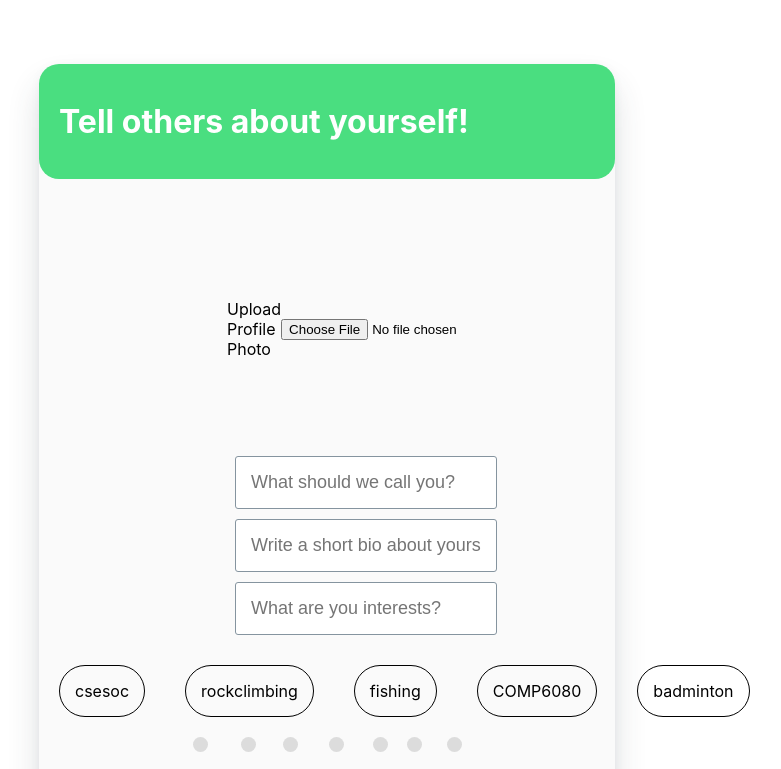
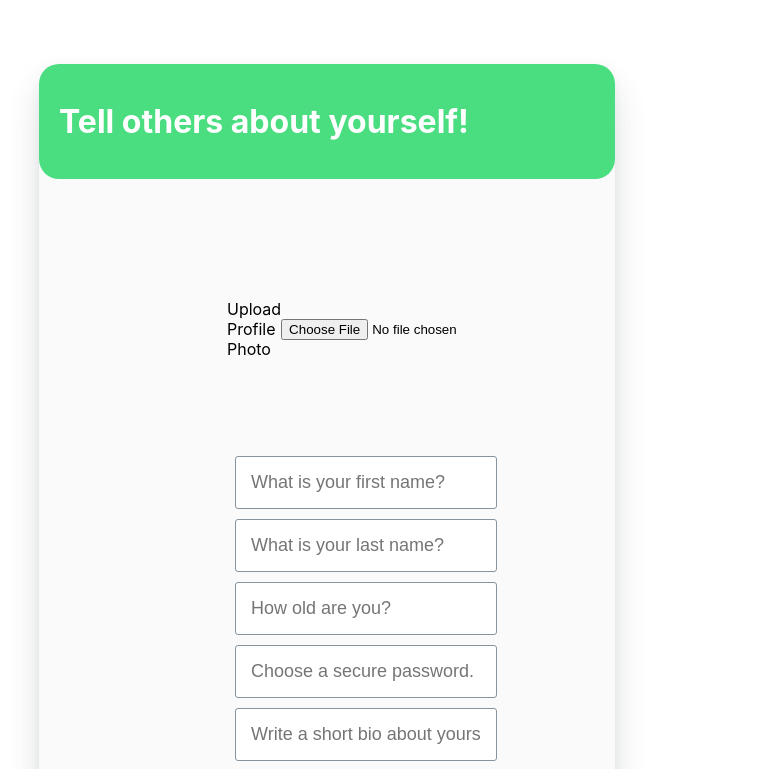
Before and after one commit to csesoc/2022-T2-trainee-2, a React (Create React App) app in the folder frontend/: page /profile in a window 1280 px wide. Shown: the top 769 px of the page, without its empty margins (313-1094 px from the left). Built offline with nearby package versions, Linux system fonts and the light colour scheme.

Commit message:
added image upload to user schema

```diff
--- a/frontend/public/index.html
+++ b/frontend/public/index.html
@@ -24,7 +24,7 @@
       work correctly both with client-side routing and a non-root public URL.
       Learn how to configure a non-root public URL by running `npm run build`.
     -->
-    <title>React App</title>
+    <title>Groupr</title>
   </head>
   <body>
     <noscript>You need to enable JavaScript to run this app.</noscript>
--- a/frontend/src/components/TextInput/TextInput.jsx
+++ b/frontend/src/components/TextInput/TextInput.jsx
@@ -3,12 +3,18 @@ import styles from './TextInput.module.css';
 
 export default function TextInput() {
   return (
-    <div className={styles.text}>
-      <input placeholder="What should we call you?" />
+    <form className={styles.text}>
+      <input type='text' placeholder='What is your first name?' />
       <br />
-      <input placeholder="Write a short bio about yourself" />
+      <input type='text' placeholder='What is your last name?' />
       <br />
-      <input placeholder="What are you interests?" />
-    </div>
+      <input type='number' min='13' placeholder='How old are you?' />
+      <br />
+      <input type='password' placeholder='Choose a secure password.' />
+      <br />
+      <input type='text' placeholder='Write a short bio about yourself' />
+      <br />
+      <input placeholder='What are you interests?' />
+    </form>
   );
 }
--- a/frontend/src/pages/ProfilePage/MainBlock.jsx
+++ b/frontend/src/pages/ProfilePage/MainBlock.jsx
@@ -9,30 +9,34 @@ import WeeklyCalendar from '../../components/WeeklyCalendar/WeeklyCalendar';
 export default function MainBlock() {
   const [selectedImage, setSelectedImage] = useState(null);
   function onSubmit() {
-    fetch("localhost:8000/register", {
-      method: "POST",
+    fetch('localhost:8000/register', {
+      method: 'POST',
       headers: {
         Accept: 'application/json',
-       'Content-Type': 'application/json',
+        'Content-Type': 'application/json',
       },
-      body: { image: JSON.stringify(selectedImage),
-        firstName: "Bob",
-        lastName: "Bob",
-        age: "60",
-        username: "bob",
-        password: "bob123",
-        description: "hi im bob",
-        }
-    })
+      body: {
+        image: JSON.stringify(selectedImage),
+        firstName: 'Bob',
+        lastName: 'Bob',
+        age: '60',
+        username: 'bob',
+        password: 'bob123',
+        description: 'hi im bob',
+      },
+    });
   }
   return (
-    <div className="MainBlock">
+    <div className='MainBlock'>
       <Header />
-      <UploadImage setSelectedImage={setSelectedImage} selectedImage={selectedImage} />
+      <UploadImage
+        setSelectedImage={setSelectedImage}
+        selectedImage={selectedImage}
+      />
       <TextInput />
       <Tags />
       <WeeklyCalendar />
-      <StartMatching onSubmit={onSubmit}/>
+      <StartMatching onSubmit={onSubmit} />
     </div>
   );
 }
```
